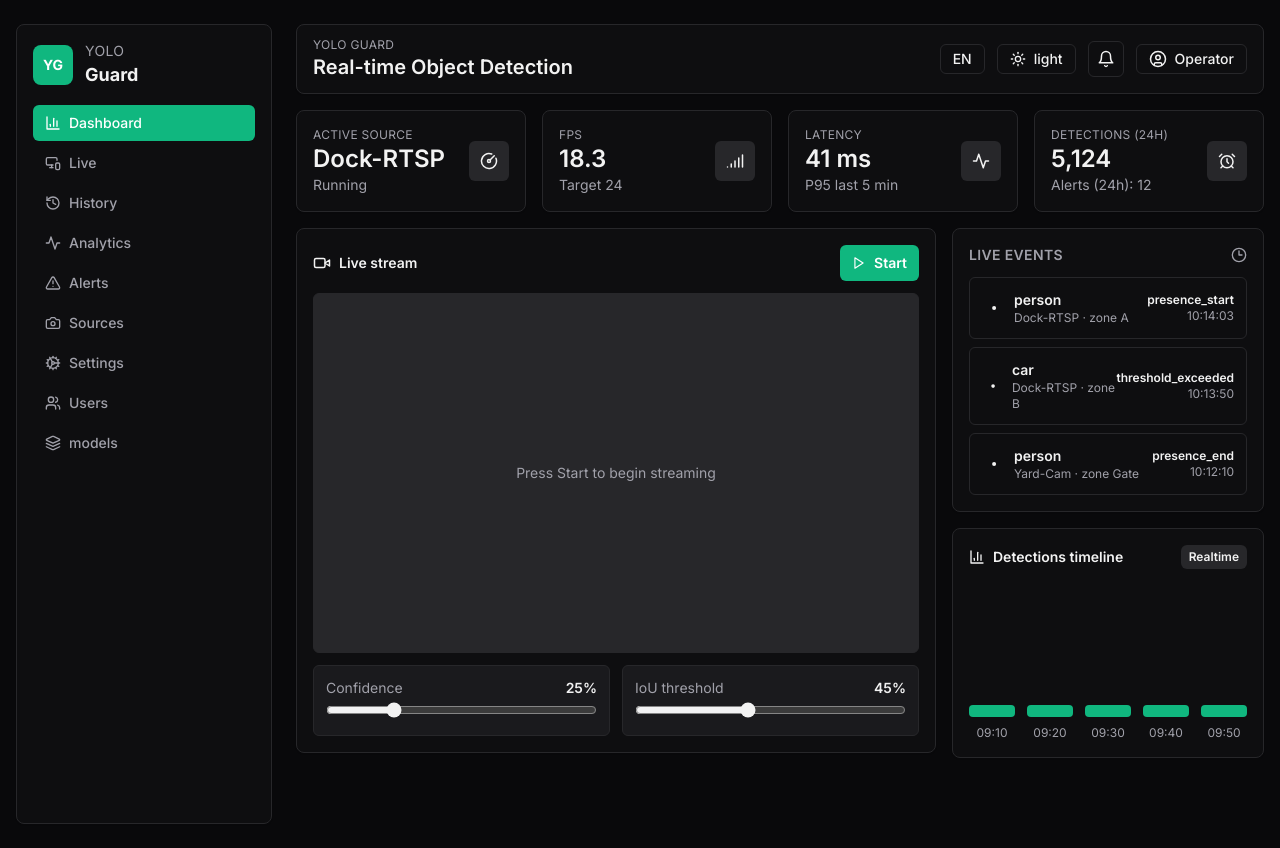
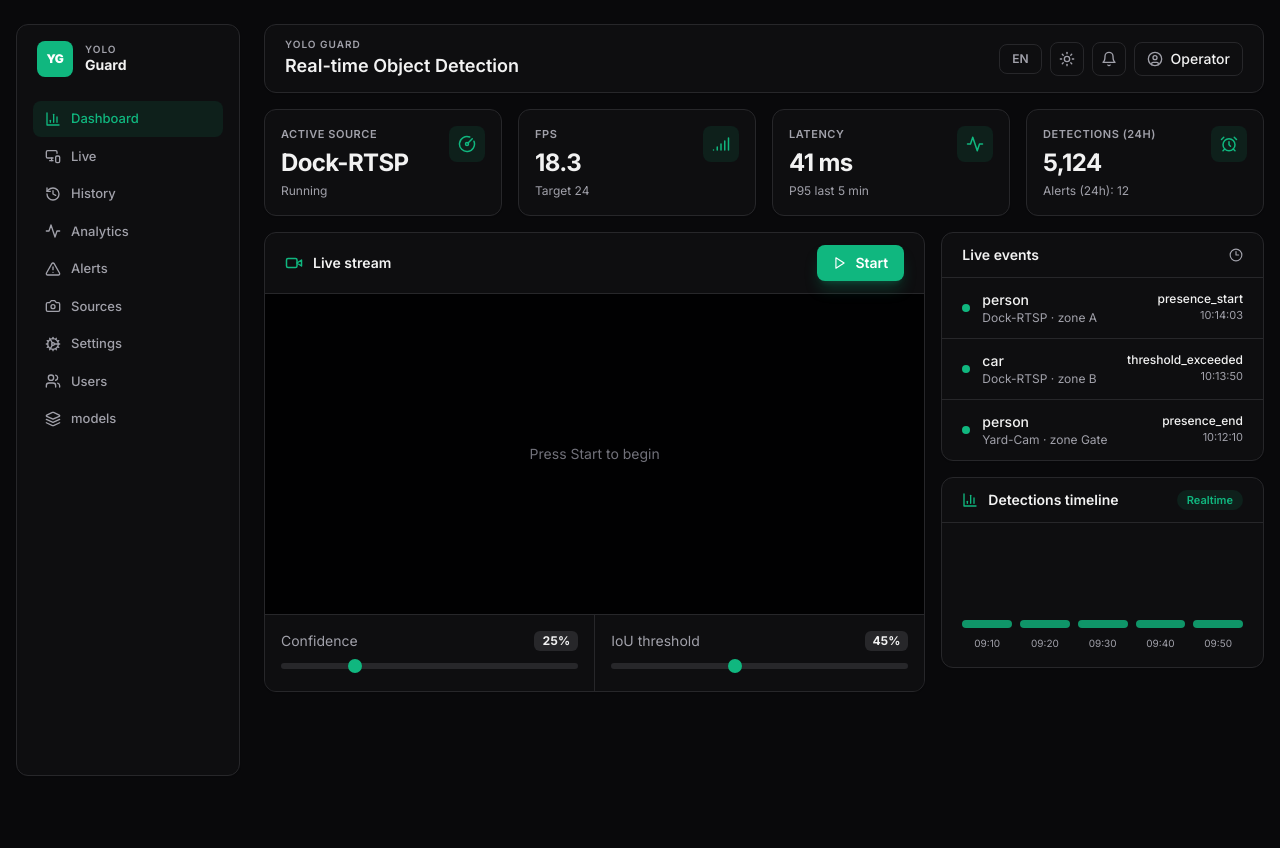
Before and after one commit to KapaSique/YOLO-detection, a Next.js app in the folder frontend/: page / in a window 1280 px wide. After the commit the page ends 800 px from the top, so only its background shows below. Built offline with nearby package versions, Linux system fonts and the light colour scheme.

Commit message:
design reworked

```diff
--- a/frontend/src/app/live/page.tsx
+++ b/frontend/src/app/live/page.tsx
@@ -27,22 +27,25 @@ export default function LivePage() {
 
   return (
     <div className="min-h-screen bg-background text-foreground">
-      <div className="mx-auto flex max-w-7xl gap-6 px-4 py-6">
+      <div className="mx-auto flex max-w-[1400px] gap-6 px-4 py-6">
         <Sidebar />
 
         <main className="flex-1 space-y-4">
           <Header />
 
-          <div className="rounded-lg border border-border bg-card p-4 shadow-sm">
-            <div className="mb-3 flex items-center justify-between">
-              <div className="flex items-center gap-2 text-sm font-semibold text-card-foreground">
-                <Video size={18} /> {t("live")}
+          <div className="space-y-4">
+            {/* Video card */}
+            <div className="overflow-hidden rounded-xl border border-border bg-card shadow-sm">
+              <div className="flex items-center justify-between border-b border-border px-5 py-3">
+                <div className="flex items-center gap-2.5 text-sm font-semibold text-card-foreground">
+                  <Video size={18} className="text-primary" />
+                  {t("live")}
                 </div>
                 <button
-                className={`flex items-center gap-2 rounded-md px-3 py-2 text-sm font-semibold transition ${
+                  className={`flex items-center gap-2 rounded-lg px-4 py-2 text-sm font-semibold transition-all ${
                     running
-                    ? "bg-destructive text-destructive-foreground"
-                    : "bg-primary text-primary-foreground"
+                      ? "bg-red-500 text-white shadow-lg shadow-red-500/25 hover:bg-red-600"
+                      : "bg-primary text-primary-foreground shadow-lg shadow-primary/25 hover:brightness-110"
                   }`}
                   onClick={handleToggle}
                 >
@@ -52,24 +55,28 @@ export default function LivePage() {
               </div>
 
               {error && (
-              <div className="mb-3 flex items-center gap-2 rounded-md border border-destructive/50 bg-destructive/10 px-3 py-2 text-sm text-destructive">
+                <div className="flex items-center gap-2 border-b border-border bg-red-500/10 px-5 py-2.5 text-sm text-red-500">
                   <AlertCircle size={16} />
                   {error}
                 </div>
               )}
 
-            <div className="mx-auto h-[480px] max-w-[640px] overflow-hidden rounded-md border border-border">
+              <div className="aspect-video max-h-[540px] w-full">
                 <WebcamFeed running={running} onError={handleError} />
               </div>
+            </div>
 
-            <div className="mt-4 grid grid-cols-1 gap-3 md:grid-cols-2">
-              <div className="space-y-1 rounded-md border border-border bg-muted/50 p-3 text-sm">
-                <div className="flex items-center justify-between">
-                  <span className="text-muted-foreground">{t("confThreshold")}</span>
-                  <span className="font-semibold">{Math.round(conf * 100)}%</span>
+            {/* Controls */}
+            <div className="grid grid-cols-1 gap-4 md:grid-cols-2">
+              <div className="space-y-3 rounded-xl border border-border bg-card p-4 shadow-sm">
+                <div className="flex items-center justify-between text-sm">
+                  <span className="font-medium text-muted-foreground">{t("confThreshold")}</span>
+                  <span className="rounded-md bg-secondary px-2 py-0.5 text-xs font-bold tabular-nums">
+                    {Math.round(conf * 100)}%
+                  </span>
                 </div>
                 <input
-                  className="w-full accent-foreground"
+                  className="h-2 w-full cursor-pointer appearance-none rounded-full bg-secondary accent-primary [&::-webkit-slider-thumb]:h-4 [&::-webkit-slider-thumb]:w-4 [&::-webkit-slider-thumb]:appearance-none [&::-webkit-slider-thumb]:rounded-full [&::-webkit-slider-thumb]:bg-primary [&::-webkit-slider-thumb]:shadow-md"
                   type="range"
                   min="0.05"
                   max="0.9"
@@ -78,13 +85,15 @@ export default function LivePage() {
                   onChange={(e) => setConf(parseFloat(e.target.value))}
                 />
               </div>
-              <div className="space-y-1 rounded-md border border-border bg-muted/50 p-3 text-sm">
-                <div className="flex items-center justify-between">
-                  <span className="text-muted-foreground">{t("iouThreshold")}</span>
-                  <span className="font-semibold">{Math.round(iou * 100)}%</span>
+              <div className="space-y-3 rounded-xl border border-border bg-card p-4 shadow-sm">
+                <div className="flex items-center justify-between text-sm">
+                  <span className="font-medium text-muted-foreground">{t("iouThreshold")}</span>
+                  <span className="rounded-md bg-secondary px-2 py-0.5 text-xs font-bold tabular-nums">
+                    {Math.round(iou * 100)}%
+                  </span>
                 </div>
                 <input
-                  className="w-full accent-foreground"
+                  className="h-2 w-full cursor-pointer appearance-none rounded-full bg-secondary accent-primary [&::-webkit-slider-thumb]:h-4 [&::-webkit-slider-thumb]:w-4 [&::-webkit-slider-thumb]:appearance-none [&::-webkit-slider-thumb]:rounded-full [&::-webkit-slider-thumb]:bg-primary [&::-webkit-slider-thumb]:shadow-md"
                   type="range"
                   min="0.1"
                   max="0.95"
--- a/frontend/src/app/page.tsx
+++ b/frontend/src/app/page.tsx
@@ -15,13 +15,13 @@ export default function HomePage() {
 
   return (
     <div className="min-h-screen bg-background text-foreground">
-      <div className="mx-auto flex max-w-7xl gap-6 px-4 py-6">
+      <div className="mx-auto flex max-w-[1400px] gap-6 px-4 py-6">
         <Sidebar />
 
         <main className="flex-1 space-y-4">
           <Header />
 
-          <div className="grid grid-cols-1 gap-4 md:grid-cols-2 lg:grid-cols-4">
+          <div className="grid grid-cols-1 gap-4 sm:grid-cols-2 lg:grid-cols-4">
             <StatCard title={t("activeSource")} value="Dock-RTSP" secondary="Running" icon={<GaugeCircle size={18} />} />
             <StatCard title={t("fps")} value="18.3" secondary="Target 24" icon={<Signal size={18} />} />
             <StatCard title={t("latency")} value="41 ms" secondary="P95 last 5 min" icon={<Activity size={18} />} />
--- a/frontend/src/components/AnalyticsPreview.tsx
+++ b/frontend/src/components/AnalyticsPreview.tsx
@@ -13,23 +13,25 @@ const samples = [
 export function AnalyticsPreview() {
   const max = Math.max(...samples.map((s) => s.value));
   return (
-    <div className="rounded-lg border border-border bg-card p-4 shadow-sm">
-      <div className="mb-3 flex items-center justify-between">
-        <div className="flex items-center gap-2 text-sm font-semibold text-card-foreground">
-          <BarChart3 size={16} />
+    <div className="overflow-hidden rounded-xl border border-border bg-card shadow-sm">
+      <div className="flex items-center justify-between border-b border-border px-5 py-3">
+        <div className="flex items-center gap-2.5 text-sm font-semibold text-card-foreground">
+          <BarChart3 size={16} className="text-primary" />
           Detections timeline
         </div>
-        <span className="rounded-md bg-secondary px-2 py-1 text-xs font-semibold text-secondary-foreground">Realtime</span>
+        <span className="rounded-full bg-primary/10 px-2.5 py-0.5 text-[11px] font-semibold text-primary">
+          Realtime
+        </span>
       </div>
-      <div className="flex h-40 items-end gap-3">
+      <div className="flex h-36 items-end gap-2 px-5 pb-4 pt-4">
         {samples.map((item) => (
-          <div key={item.label} className="flex-1">
+          <div key={item.label} className="flex flex-1 flex-col items-center gap-2">
             <div
-              className="w-full rounded-sm bg-primary"
-              style={{ height: `${(item.value / max) * 100}%`, minHeight: 12 }}
+              className="w-full rounded-sm bg-primary/80 transition-all hover:bg-primary"
+              style={{ height: `${(item.value / max) * 100}%`, minHeight: 8 }}
               title={`${item.value} detections`}
             />
-            <div className="mt-2 text-center text-xs text-muted-foreground">{item.label}</div>
+            <div className="text-[10px] text-muted-foreground">{item.label}</div>
           </div>
         ))}
       </div>
--- a/frontend/src/components/EventList.tsx
+++ b/frontend/src/components/EventList.tsx
@@ -1,6 +1,6 @@
 "use client";
 
-import { Clock3, Dot } from "lucide-react";
+import { Clock3 } from "lucide-react";
 
 const demoEvents = [
   { ts: "10:14:03", source: "Dock-RTSP", label: "person", zone: "A", status: "presence_start", confidence: 0.92 },
@@ -10,26 +10,26 @@ const demoEvents = [
 
 export function EventList() {
   return (
-    <div className="rounded-lg border border-border bg-card p-4 shadow-sm">
-      <div className="mb-3 flex items-center justify-between">
-        <h3 className="text-sm font-semibold uppercase tracking-wide text-muted-foreground">Live events</h3>
-        <Clock3 size={16} className="text-muted-foreground" />
+    <div className="overflow-hidden rounded-xl border border-border bg-card shadow-sm">
+      <div className="flex items-center justify-between border-b border-border px-5 py-3">
+        <h3 className="text-sm font-semibold text-card-foreground">Live events</h3>
+        <Clock3 size={14} className="text-muted-foreground" />
       </div>
-      <div className="space-y-2">
+      <div className="divide-y divide-border">
         {demoEvents.map((event) => (
-          <div key={event.ts} className="flex items-center justify-between rounded-md border border-border p-3 text-sm">
-            <div className="flex items-center gap-2">
-              <Dot className="text-foreground" />
+          <div key={event.ts} className="flex items-center justify-between px-5 py-3 transition-colors hover:bg-muted/50">
+            <div className="flex items-center gap-3">
+              <span className="h-2 w-2 shrink-0 rounded-full bg-primary" />
               <div>
-                <div className="font-semibold text-card-foreground">{event.label}</div>
+                <div className="text-sm font-medium text-card-foreground">{event.label}</div>
                 <div className="text-xs text-muted-foreground">
                   {event.source} · zone {event.zone}
                 </div>
               </div>
             </div>
-            <div className="text-right text-xs text-muted-foreground">
-              <div className="font-semibold text-foreground">{event.status}</div>
-              <div>{event.ts}</div>
+            <div className="text-right">
+              <div className="text-xs font-medium text-foreground">{event.status}</div>
+              <div className="text-[11px] text-muted-foreground">{event.ts}</div>
             </div>
           </div>
         ))}
--- a/frontend/src/components/Header.tsx
+++ b/frontend/src/components/Header.tsx
@@ -10,19 +10,22 @@ export function Header() {
   const { t } = useTranslation();
 
   return (
-    <header className="flex items-center justify-between rounded-lg border border-border bg-card px-4 py-3 shadow-sm">
+    <header className="flex items-center justify-between rounded-xl border border-border bg-card px-5 py-3 shadow-sm">
       <div>
-        <p className="text-xs uppercase tracking-wide text-muted-foreground">{t("welcome")}</p>
-        <h1 className="text-xl font-semibold text-foreground">Real-time Object Detection</h1>
+        <p className="text-[10px] font-semibold uppercase tracking-widest text-muted-foreground">{t("welcome")}</p>
+        <h1 className="text-lg font-semibold text-foreground">Real-time Object Detection</h1>
       </div>
-      <div className="flex items-center gap-3">
+      <div className="flex items-center gap-2">
         <LanguageSwitcher />
         <ThemeToggle />
-        <button className="rounded-md border border-border p-2 hover:bg-accent" aria-label="Notifications">
-          <Bell size={18} />
+        <button
+          className="rounded-lg border border-border p-2 text-muted-foreground transition-colors hover:bg-muted hover:text-foreground"
+          aria-label="Notifications"
+        >
+          <Bell size={16} />
         </button>
-        <div className="flex items-center gap-2 rounded-md border border-border px-3 py-1">
-          <CircleUser size={18} />
+        <div className="flex items-center gap-2 rounded-lg border border-border px-3 py-1.5">
+          <CircleUser size={16} className="text-muted-foreground" />
           <span className="text-sm font-medium">Operator</span>
         </div>
       </div>
--- a/frontend/src/components/LanguageSwitcher.tsx
+++ b/frontend/src/components/LanguageSwitcher.tsx
@@ -21,7 +21,7 @@ export function LanguageSwitcher() {
 
   return (
     <button
-      className="rounded-md border border-border px-3 py-1 text-sm font-medium hover:bg-accent"
+      className="rounded-lg border border-border px-3 py-1.5 text-xs font-semibold text-muted-foreground transition-colors hover:bg-muted hover:text-foreground"
       onClick={toggle}
       aria-label={t("language")}
     >
--- a/frontend/src/components/LivePreview.tsx
+++ b/frontend/src/components/LivePreview.tsx
@@ -11,17 +11,17 @@ export function LivePreview() {
   const [running, setRunning] = useState(false);
 
   return (
-    <div className="flex flex-col gap-3 rounded-lg border border-border bg-card p-4 shadow-sm">
-      <div className="flex items-center justify-between">
-        <div className="flex items-center gap-2 text-sm font-semibold text-card-foreground">
-          <Video size={18} /> Live stream
+    <div className="overflow-hidden rounded-xl border border-border bg-card shadow-sm">
+      <div className="flex items-center justify-between border-b border-border px-5 py-3">
+        <div className="flex items-center gap-2.5 text-sm font-semibold text-card-foreground">
+          <Video size={18} className="text-primary" />
+          Live stream
         </div>
-        <div className="flex items-center gap-2">
         <button
-            className={`flex items-center gap-2 rounded-md px-3 py-2 text-sm font-semibold transition ${
+          className={`flex items-center gap-2 rounded-lg px-4 py-2 text-sm font-semibold transition-all ${
             running
-                ? "bg-destructive text-destructive-foreground"
-                : "bg-primary text-primary-foreground"
+              ? "bg-red-500 text-white shadow-lg shadow-red-500/25 hover:bg-red-600"
+              : "bg-primary text-primary-foreground shadow-lg shadow-primary/25 hover:brightness-110"
           }`}
           onClick={() => setRunning((v) => !v)}
         >
@@ -29,22 +29,23 @@ export function LivePreview() {
           {running ? t("stopStream") : t("startStream")}
         </button>
       </div>
-      </div>
 
-      <div className="flex h-[360px] items-center justify-center overflow-hidden rounded-md border border-border bg-muted">
-        <p className="text-sm text-muted-foreground">
-          {running ? "Stream active — no video source connected" : "Press Start to begin streaming"}
+      <div className="flex h-[320px] items-center justify-center bg-black/90">
+        <p className="text-sm text-zinc-500">
+          {running ? "Stream active" : "Press Start to begin"}
         </p>
       </div>
 
-      <div className="grid grid-cols-1 gap-3 md:grid-cols-2">
-        <div className="space-y-1 rounded-md border border-border bg-muted/50 p-3 text-sm">
-          <div className="flex items-center justify-between">
+      <div className="grid grid-cols-2 gap-px border-t border-border bg-border">
+        <div className="space-y-2 bg-card p-4">
+          <div className="flex items-center justify-between text-sm">
             <span className="text-muted-foreground">{t("confThreshold")}</span>
-            <span className="font-semibold">{Math.round(conf * 100)}%</span>
+            <span className="rounded-md bg-secondary px-2 py-0.5 text-xs font-bold tabular-nums">
+              {Math.round(conf * 100)}%
+            </span>
           </div>
           <input
-            className="w-full accent-foreground"
+            className="h-1.5 w-full cursor-pointer appearance-none rounded-full bg-secondary accent-primary [&::-webkit-slider-thumb]:h-3.5 [&::-webkit-slider-thumb]:w-3.5 [&::-webkit-slider-thumb]:appearance-none [&::-webkit-slider-thumb]:rounded-full [&::-webkit-slider-thumb]:bg-primary"
             type="range"
             min="0.05"
             max="0.9"
@@ -53,13 +54,15 @@ export function LivePreview() {
             onChange={(e) => setConf(parseFloat(e.target.value))}
           />
         </div>
-        <div className="space-y-1 rounded-md border border-border bg-muted/50 p-3 text-sm">
-          <div className="flex items-center justify-between">
+        <div className="space-y-2 bg-card p-4">
+          <div className="flex items-center justify-between text-sm">
             <span className="text-muted-foreground">{t("iouThreshold")}</span>
-            <span className="font-semibold">{Math.round(iou * 100)}%</span>
+            <span className="rounded-md bg-secondary px-2 py-0.5 text-xs font-bold tabular-nums">
+              {Math.round(iou * 100)}%
+            </span>
           </div>
           <input
-            className="w-full accent-foreground"
+            className="h-1.5 w-full cursor-pointer appearance-none rounded-full bg-secondary accent-primary [&::-webkit-slider-thumb]:h-3.5 [&::-webkit-slider-thumb]:w-3.5 [&::-webkit-slider-thumb]:appearance-none [&::-webkit-slider-thumb]:rounded-full [&::-webkit-slider-thumb]:bg-primary"
             type="range"
             min="0.1"
             max="0.95"
--- a/frontend/src/components/Sidebar.tsx
+++ b/frontend/src/components/Sidebar.tsx
@@ -22,17 +22,18 @@ export function Sidebar() {
   const { t } = useTranslation();
 
   return (
-    <aside className="flex h-screen w-64 flex-col gap-4 rounded-lg border border-border bg-card p-4 shadow-sm">
-      <div className="flex items-center gap-3">
-        <div className="flex h-10 w-10 items-center justify-center rounded-lg bg-primary text-primary-foreground text-sm font-bold">
+    <aside className="sticky top-6 flex h-[calc(100vh-3rem)] w-56 shrink-0 flex-col gap-6 rounded-xl border border-border bg-card p-4 shadow-sm scrollbar-thin overflow-y-auto">
+      <div className="flex items-center gap-3 px-1">
+        <div className="flex h-9 w-9 items-center justify-center rounded-lg bg-primary text-xs font-black tracking-tight text-primary-foreground">
           YG
         </div>
-        <div>
-          <div className="text-sm uppercase tracking-wide text-muted-foreground">YOLO</div>
-          <div className="text-lg font-bold text-foreground">Guard</div>
+        <div className="leading-tight">
+          <div className="text-[10px] font-semibold uppercase tracking-widest text-muted-foreground">YOLO</div>
+          <div className="text-sm font-bold text-foreground">Guard</div>
         </div>
       </div>
-      <nav className="flex-1 space-y-1">
+
+      <nav className="flex-1 space-y-0.5">
         {navItems.map((item) => {
           const Icon = item.icon;
           const active = pathname === item.href;
@@ -40,13 +41,13 @@ export function Sidebar() {
             <Link
               key={item.href}
               href={item.href}
-              className={`flex items-center gap-2 rounded-md px-3 py-2 text-sm font-medium transition ${
+              className={`group flex items-center gap-2.5 rounded-lg px-3 py-2 text-[13px] font-medium transition-colors ${
                 active
-                  ? "bg-accent text-accent-foreground"
-                  : "text-muted-foreground hover:bg-accent hover:text-accent-foreground"
+                  ? "bg-primary/10 text-primary"
+                  : "text-muted-foreground hover:bg-muted hover:text-foreground"
               }`}
             >
-              <Icon size={16} />
+              <Icon size={16} className={active ? "text-primary" : "text-muted-foreground group-hover:text-foreground"} />
               {t(item.labelKey)}
             </Link>
           );
--- a/frontend/src/components/StatCard.tsx
+++ b/frontend/src/components/StatCard.tsx
@@ -11,14 +11,16 @@ interface StatCardProps {
 
 export function StatCard({ title, value, secondary, icon }: StatCardProps) {
   return (
-    <div className="rounded-lg border border-border bg-card p-4 shadow-sm">
-      <div className="flex items-center justify-between gap-2">
-        <div>
-          <p className="text-xs uppercase tracking-wide text-muted-foreground">{title}</p>
-          <p className="text-2xl font-semibold text-card-foreground">{value}</p>
-          {secondary ? <p className="text-sm text-muted-foreground">{secondary}</p> : null}
+    <div className="group rounded-xl border border-border bg-card p-4 shadow-sm transition-shadow hover:shadow-md">
+      <div className="flex items-start justify-between gap-2">
+        <div className="space-y-1">
+          <p className="text-[11px] font-semibold uppercase tracking-wider text-muted-foreground">{title}</p>
+          <p className="text-2xl font-bold tracking-tight text-card-foreground">{value}</p>
+          {secondary && <p className="text-xs text-muted-foreground">{secondary}</p>}
         </div>
-        <div className="flex h-10 w-10 items-center justify-center rounded-md bg-secondary text-secondary-foreground">{icon}</div>
+        <div className="flex h-9 w-9 shrink-0 items-center justify-center rounded-lg bg-primary/10 text-primary">
+          {icon}
+        </div>
       </div>
     </div>
   );
--- a/frontend/src/components/ThemeToggle.tsx
+++ b/frontend/src/components/ThemeToggle.tsx
@@ -15,12 +15,11 @@ export function ThemeToggle() {
 
   return (
     <button
-      className="flex items-center gap-2 rounded-md border border-border px-3 py-1 text-sm font-medium hover:bg-accent"
+      className="rounded-lg border border-border p-2 text-muted-foreground transition-colors hover:bg-muted hover:text-foreground"
       onClick={() => setTheme(next)}
       aria-label="Toggle theme"
     >
       {theme === "light" ? <Moon size={16} /> : <Sun size={16} />}
-      {next}
     </button>
   );
 }
```
Lines whose indentation alone changed are shown as unchanged.
